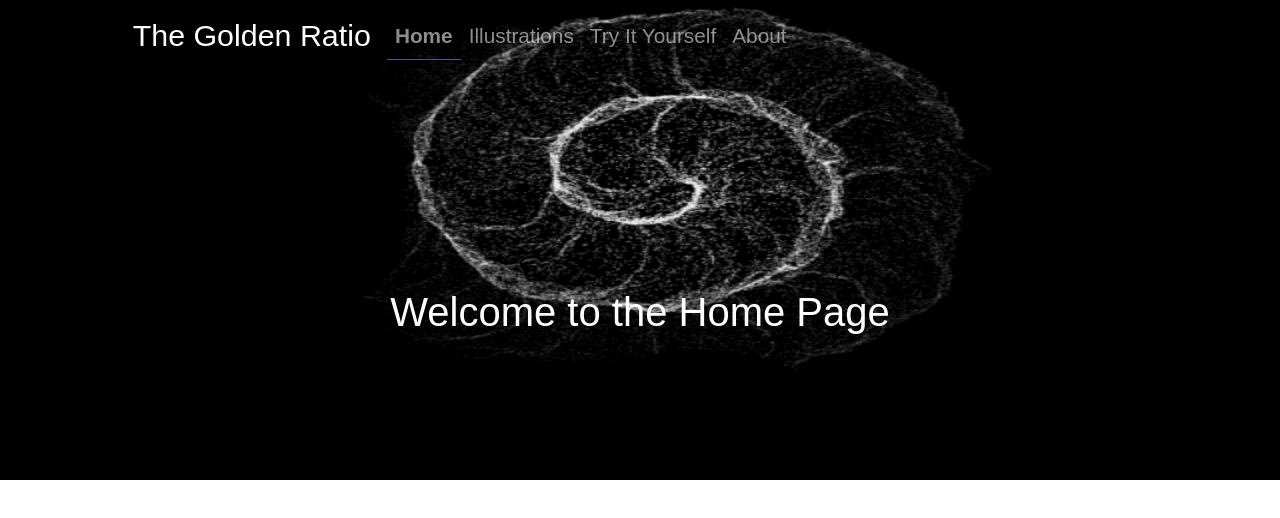
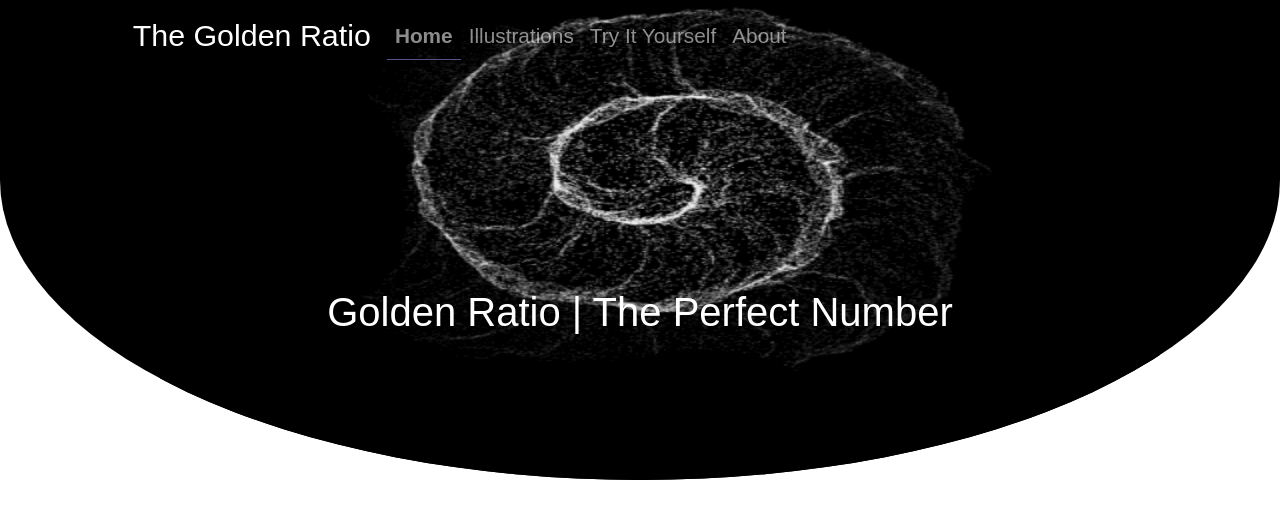
Before and after one commit to MalwarePerseus/phi-the-divine-ratio, a React (Create React App) app: page / in a window 1280 px wide. Shown: the top 518 px of the page. Built offline with nearby package versions, Linux system fonts and the light colour scheme; a web font is replaced by a local one.

Commit message:
Minor Changes to the Header | Added The Curve

```diff
--- a/src/components/Home.css
+++ b/src/components/Home.css
@@ -10,3 +10,11 @@
 	text-align: center;
 	color: white;
 }
+
+section {
+	content: '';
+	background-color: black;
+	border-radius: 0 0 100% 100% / 0 0 100% 100%;
+	overflow: hidden;
+/*	transform: scaleX(1.5);
+*/}
--- a/src/components/Home.jsx
+++ b/src/components/Home.jsx
@@ -7,7 +7,7 @@ const Home = () => {
 			<section id='header' className='mx-auto pushup'>
 				<img src='images/illusion.gif' alt="" className="pushleft" width="1000px" height="600px" />
 			</section>
-			<h1 className="pushup hede">Welcome to the Home Page</h1>
+			<h1 className="pushup hede">Golden Ratio | The Perfect Number</h1>
 		</>
 	);
 };
--- a/src/index.css
+++ b/src/index.css
@@ -50,7 +50,3 @@ code {
   font-family: source-code-pro, Menlo, Monaco, Consolas, 'Courier New',
     monospace;
 }
-
-section {
-	background-color: black;
-}
```
